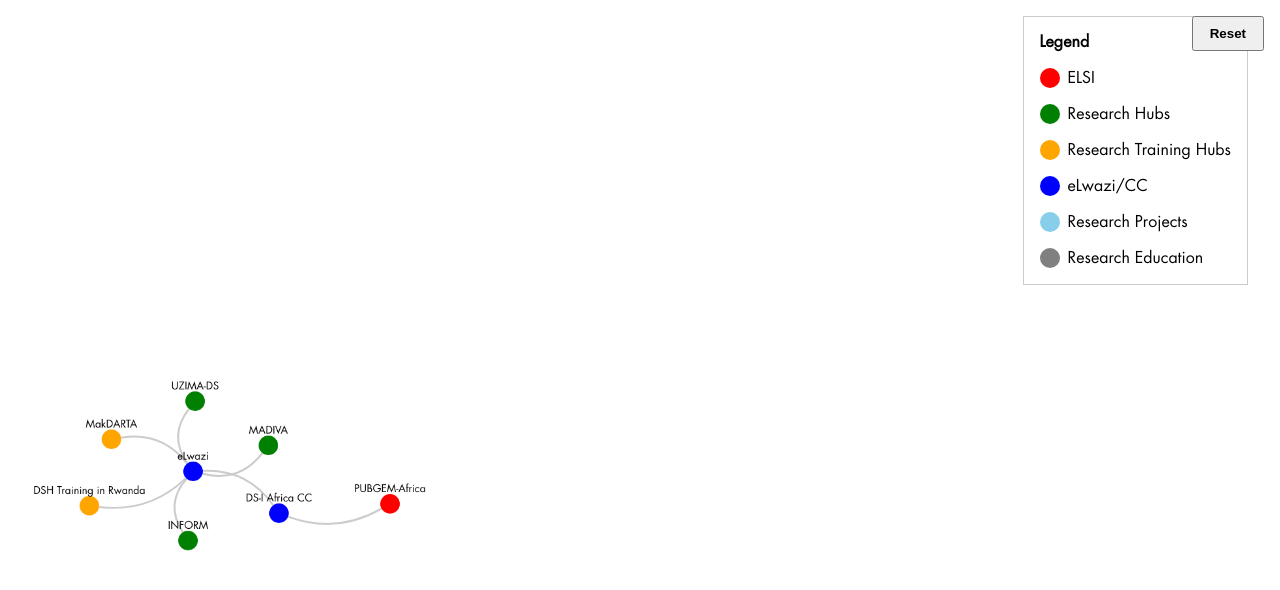
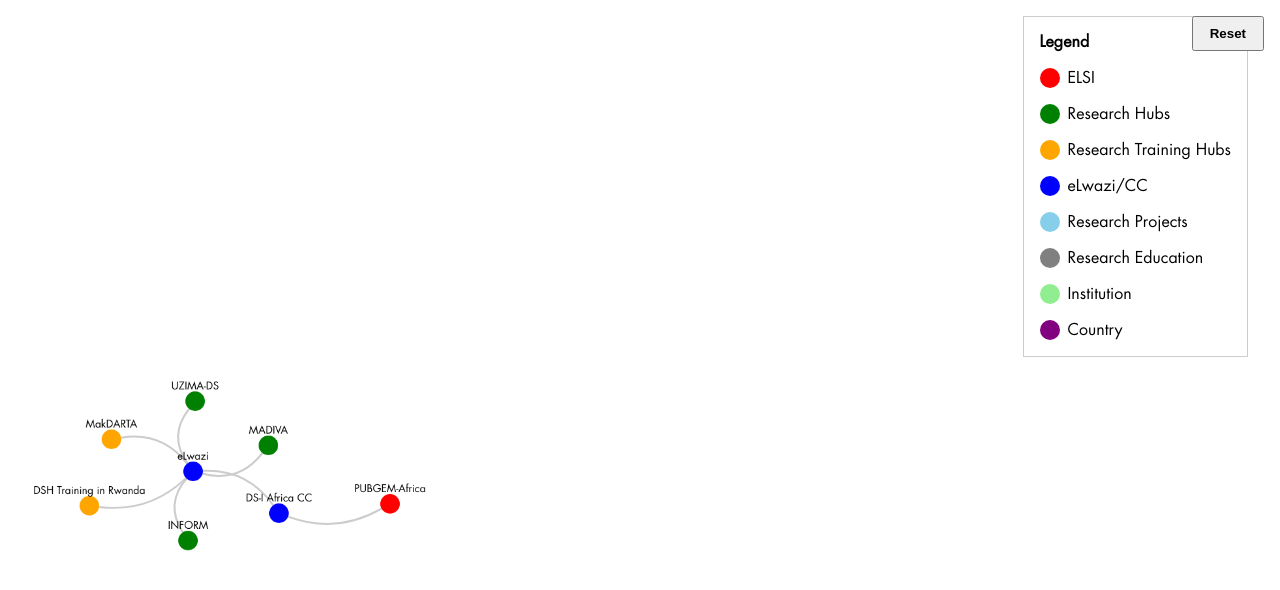
Before and after one commit to github-dsiafrica/CytoscapePartnerships, a website built with Vite: page index.html in a window 1280 px wide. Built offline with nearby package versions, Linux system fonts and the light colour scheme.

Commit message:
Updates legend.

```diff
--- a/index.html
+++ b/index.html
@@ -43,6 +43,14 @@
 						<div></div>
 						Research Education
 					</li>
+					<li>
+						<div></div>
+						Institution
+					</li>
+					<li>
+						<div></div>
+						Country
+					</li>
 				</ul>
 			</div>
 
--- a/style.css
+++ b/style.css
@@ -244,3 +244,9 @@ h1 {
 .legend li:nth-child(6) div {
 	background: grey;
 }
+.legend li:nth-child(7) div {
+	background: lightgreen;
+}
+.legend li:nth-child(8) div {
+	background: purple;
+}
```
